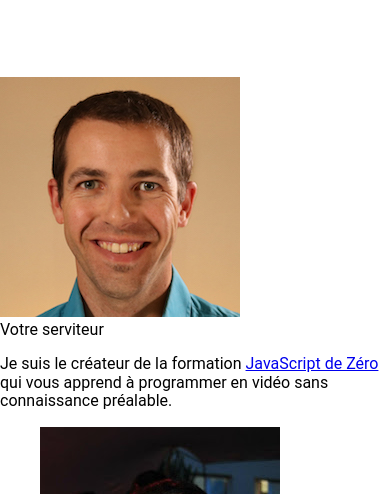
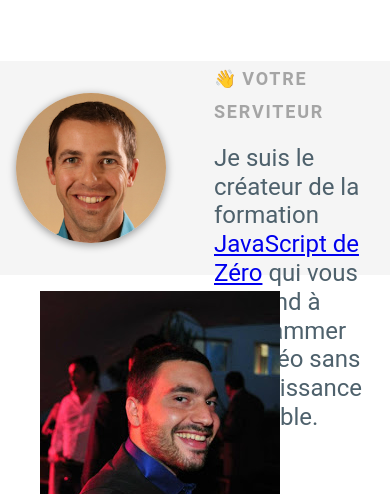
Before and after one commit to javascriptdezero/ressources-dev-web, a website: page index.html in a window 390 px wide. Shown: the part 2217-2711 px from the top of the page. Drawn offline with Linux system fonts and the light colour scheme.

Commit message:
Ajout de la section "votre serviteur", pas encore responsive

```diff
--- a/index.html
+++ b/index.html
@@ -95,14 +95,16 @@
       </div>
     </div>
 
-    <div>
-      <img src="images/jeremy-mouzin.jpg" alt="Jérémy Mouzin" />
-      <div>
-        <span>Votre serviteur</span>
-        <p>
-          Je suis le créateur de la formation <a href="https://www.javascriptdezero.com">JavaScript de Zéro</a> qui vous
-          apprend à programmer en vidéo sans connaissance préalable.
-        </p>
+    <div id="votre-serviteur">
+      <div class="contenu">
+        <img src="images/jeremy-mouzin.jpg" alt="Jérémy Mouzin" />
+        <div class="bloc-info">
+          <span>Votre serviteur</span>
+          <p>
+            Je suis le créateur de la formation <a href="https://www.javascriptdezero.com">JavaScript de Zéro</a> qui
+            vous apprend à programmer en vidéo sans connaissance préalable.
+          </p>
+        </div>
       </div>
     </div>
 
--- a/style.css
+++ b/style.css
@@ -176,14 +176,13 @@ header p {
 
 .infos {
   max-width: 1200px;
-  margin: 48px auto;
+  margin: 48px auto 32px auto;
   padding: 0 16px;
   display: -webkit-box;
   display: -ms-flexbox;
   display: flex;
   -ms-flex-wrap: wrap;
   flex-wrap: wrap;
-  font-family: Roboto;
 }
 
 .bloc-info {
@@ -269,7 +268,47 @@ dans le CSS via le pseudo élément ::before.
   .infos {
     max-width: 600px;
     -webkit-box-flex: 1;
-        -ms-flex: 1 1 550px;
-            flex: 1 1 550px;
+    -ms-flex: 1 1 550px;
+    flex: 1 1 550px;
   }
 }
+
+/*****************************
+ * Section "votre serviteur" *
+ *****************************/
+
+#votre-serviteur {
+  background: #f5f5f5;
+}
+
+#votre-serviteur .contenu {
+  display: -webkit-box;
+  display: -ms-flexbox;
+  display: flex;
+  height: 214px;
+  margin: 0 auto;
+  max-width: 720px;
+}
+
+#votre-serviteur .contenu img {
+  -webkit-box-shadow: 0px 2px 8px rgba(0, 0, 0, 0.4);
+  box-shadow: 0px 2px 8px rgba(0, 0, 0, 0.4);
+  border-radius: 50%;
+  width: 150px;
+  height: 150px;
+  margin: 32px 32px 32px 16px;
+}
+
+#votre-serviteur .bloc-info {
+  margin: auto 16px;
+  padding: 0;
+}
+
+#votre-serviteur .bloc-info p {
+  line-height: 1.2;
+  margin-bottom: 0;
+}
+
+#votre-serviteur .bloc-info span::before {
+  content: "👋";
+}
```
